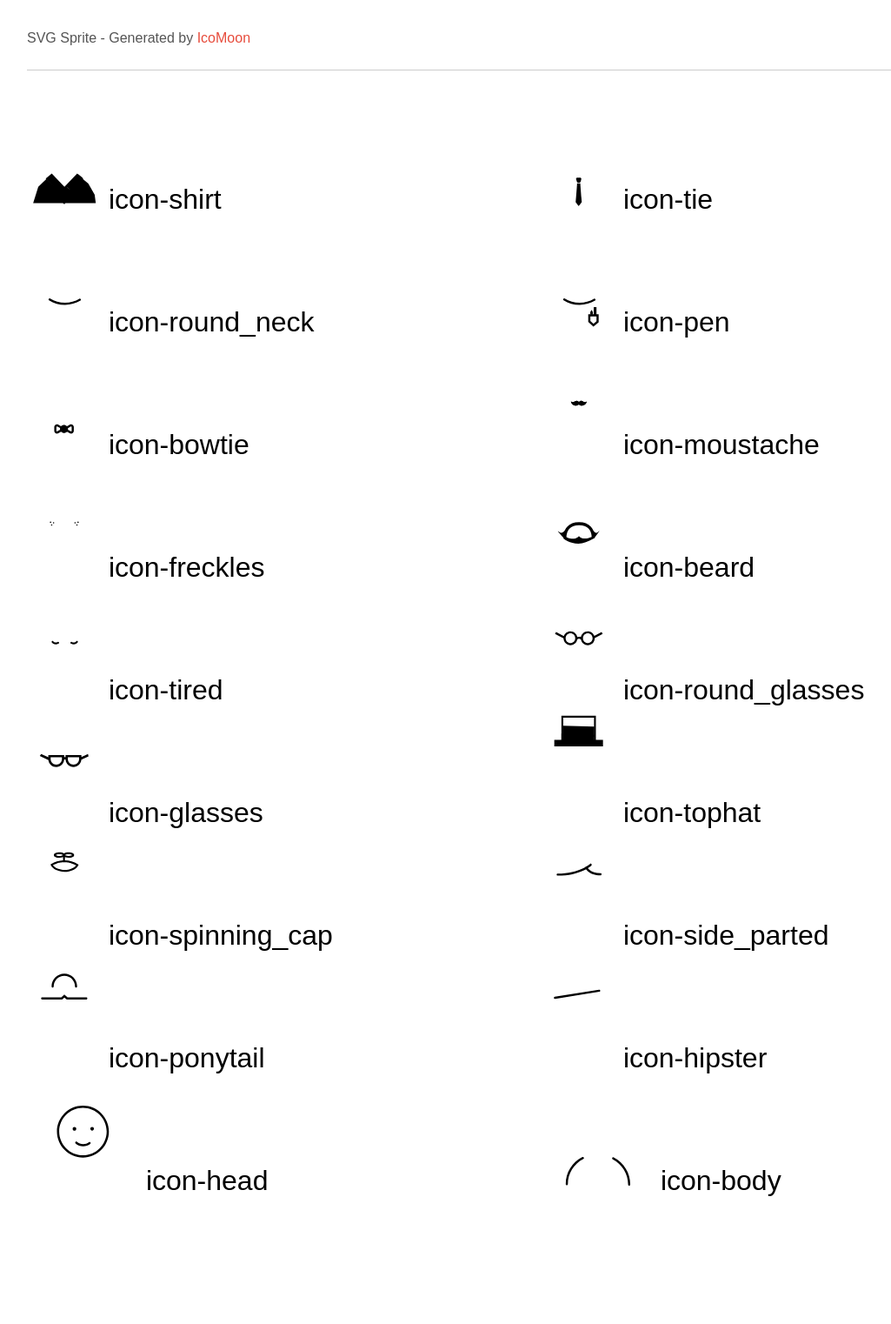
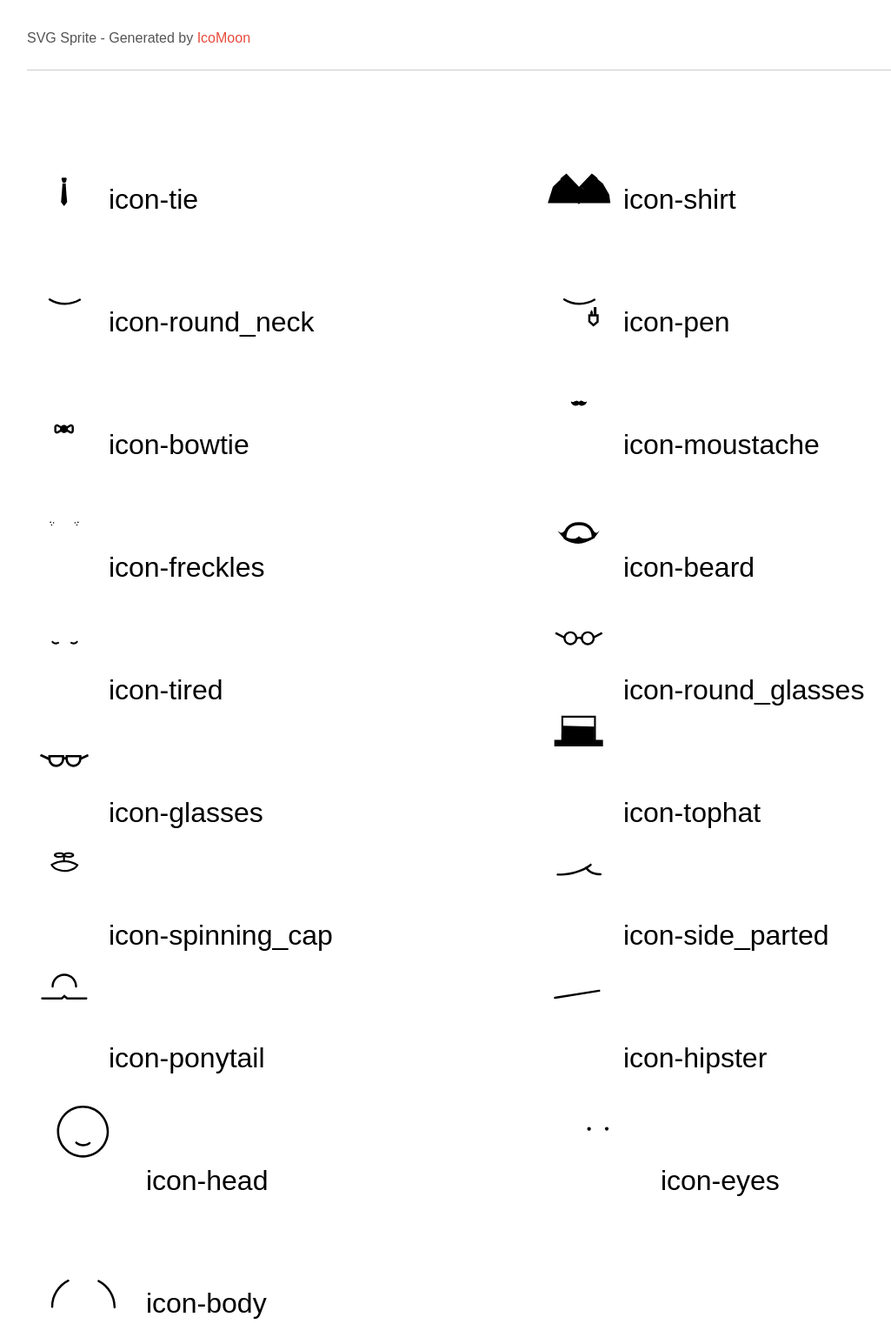
Before and after one commit to wearecircuit/wearecircuit.github.io, a Jekyll site: the page assets/images/paperdoll-new/sprites/sprites.html, which Jekyll copies as it is, in a window 1280 px wide. Shown: the whole page at 87% size, without its empty margins (1-1026 px from the left). Built offline with Jekyll 4.4.1, drawn with Linux system fonts in a browser that asks for light colours; Markdown is read by kramdown in place of the engine named in the settings; before the commit the page ends 1381 px from its top, so only the background shows below that.

Commit message:
new paper doll

```diff
--- a/assets/images/paperdoll-new/sprites/sprites.css
+++ b/assets/images/paperdoll-new/sprites/sprites.css
@@ -4,11 +4,11 @@
 	height: 128px;
 	fill: #000000;
 }
-.icon-shirt {
+.icon-tie {
 	fill: #000000;
 	width: 85px;
 }
-.icon-tie {
+.icon-shirt {
 	fill: #000000;
 	width: 85px;
 }
@@ -71,6 +71,9 @@
 .icon-head {
 	fill: #000000;
 }
+.icon-eyes {
+	fill: #000000;
+}
 .icon-body {
 	fill: #000000;
 }
--- a/assets/images/paperdoll-new/sprites/sprites.html
+++ b/assets/images/paperdoll-new/sprites/sprites.html
@@ -37,6 +37,10 @@
 <body>
 <svg display="none" version="1.1" xmlns="http://www.w3.org/2000/svg" xmlns:xlink="http://www.w3.org/1999/xlink" width="1600" height="272" viewBox="0 0 1600 272">
 <defs>
+<g id="icon-tie">
+	<path class="path1" d="M46.192 119.619c-0.069-0.66-0.322-3.728-0.423-4.795-0.1-1.067-1.148-14.537-1.148-15.362 0-0.826-0.648-0.647-0.648-0.647l-1.352 0.026-1.122-0.021c0 0-0.648-0.178-0.648 0.647 0 0.826-1.047 14.296-1.148 15.362-0.1 1.067-0.354 4.134-0.423 4.795-0.069 0.66-0.12 0.723 0.182 1.11s3.273 4.171 3.273 4.171v-0.005c0 0 2.971-3.784 3.273-4.171 0.304-0.386 0.253-0.45 0.184-1.109z" />
+	<path class="path2" d="M45.102 96.554c-0.494 1.045-0.608 1.359-1.359 1.359h-1.88c-0.751 0-1.005-0.446-1.359-1.359l-0.805-2.973c0-0.751 0.608-1.359 1.359-1.359h3.355c0.751 0 1.359 0.608 1.359 1.359l-0.67 2.973z" />
+</g>
 <g id="icon-shirt">
 	<path class="path1" d="M7.491 121.387h71.704l-1.305-9.572-7.31-12.879-6.875-5.656-13.827 12.965-4.273-3.045-3.087 2.262-2.743-2.262-4.492 3.045-12.912-12.618-9.352 9.137-5.876 18.622z" />
 	<path class="path2" d="M45.101 102.871l5.133 3.626 13.745-13.876-5.115-4.324z" />
@@ -45,10 +49,6 @@
 	<path class="path5" d="M49.342 108.888l-7.137-5.040 15.532-16.448 7.014 5.931-15.409 15.557zM45.932 103.476l3.13 2.21 12.079-12.195-3.214-2.718-11.995 12.703z" />
 	<path class="path6" d="M21.558 93.331l7.014-5.931 15.532 16.448-7.137 5.040-15.409-15.557zM28.383 90.773l-3.214 2.718 12.079 12.195 3.13-2.21-11.995-12.703z" />
 	<path class="path7" d="M42.878 122.537c-0.677 0-1.227-0.55-1.227-1.227v-15.776c0-0.677 0.549-1.227 1.227-1.227 0.677 0 1.227 0.55 1.227 1.227v15.776c0 0.676-0.549 1.227-1.227 1.227z" />
-</g>
-<g id="icon-tie">
-	<path class="path1" d="M46.192 119.619c-0.069-0.66-0.322-3.728-0.423-4.795-0.1-1.067-1.148-14.537-1.148-15.362 0-0.826-0.648-0.647-0.648-0.647l-1.352 0.026-1.122-0.021c0 0-0.648-0.178-0.648 0.647 0 0.826-1.047 14.296-1.148 15.362-0.1 1.067-0.354 4.134-0.423 4.795-0.069 0.66-0.12 0.723 0.182 1.11s3.273 4.171 3.273 4.171v-0.005c0 0 2.971-3.784 3.273-4.171 0.304-0.386 0.253-0.45 0.184-1.109z" />
-	<path class="path2" d="M45.102 96.554c-0.494 1.045-0.608 1.359-1.359 1.359h-1.88c-0.751 0-1.005-0.446-1.359-1.359l-0.805-2.973c0-0.751 0.608-1.359 1.359-1.359h3.355c0.751 0 1.359 0.608 1.359 1.359l-0.67 2.973z" />
 </g>
 <g id="icon-round_neck">
 	<path class="path1" d="M43.798 97.459c-6.672 0-13.204-1.865-18.392-5.25-0.567-0.37-0.727-1.131-0.356-1.698 0.369-0.567 1.132-0.728 1.697-0.356 4.794 3.129 10.849 4.85 17.051 4.85 6.016 0 11.707-1.546 16.456-4.472 0.576-0.352 1.332-0.175 1.688 0.401 0.355 0.577 0.176 1.332-0.401 1.689-5.137 3.165-11.273 4.837-17.743 4.837z" />
@@ -106,10 +106,12 @@
 	<path class="path1" d="M15.454 49.219c-0.592 0-1.114-0.43-1.21-1.034-0.107-0.669 0.349-1.298 1.018-1.405l50.827-8.12c0.682-0.108 1.299 0.35 1.405 1.018 0.107 0.669-0.349 1.298-1.018 1.405l-50.827 8.12c-0.065 0.011-0.13 0.016-0.195 0.016z" />
 </g>
 <g id="icon-head">
-	<path class="path1" d="M49.841 73.040c-1.921 1.452-4.214 2.219-6.629 2.219-2.645 0-5.202-0.951-7.2-2.68-0.504-0.434-1.262-0.38-1.695 0.123-0.434 0.502-0.379 1.261 0.123 1.695 2.434 2.106 5.551 3.265 8.772 3.265 2.942 0 5.736-0.934 8.079-2.703 0.53-0.4 0.635-1.153 0.235-1.683-0.401-0.53-1.155-0.636-1.684-0.236z" />
-	<path class="path2" d="M72.773 60.794c0-16.474-13.403-29.877-29.877-29.877s-29.877 13.403-29.877 29.877 13.403 29.877 29.877 29.877 29.877-13.404 29.877-29.877zM70.212 60.794c0 15.062-12.254 27.316-27.316 27.316s-27.317-12.254-27.317-27.316 12.254-27.316 27.316-27.316 27.317 12.254 27.317 27.316z" />
-	<path class="path3" d="M35.238 57.639c0 1.158-0.939 2.097-2.097 2.097-1.158 0-2.097-0.939-2.097-2.097 0-1.158 0.939-2.097 2.097-2.097 1.158 0 2.097 0.939 2.097 2.097z" />
-	<path class="path4" d="M55.575 57.601c0 1.158-0.939 2.097-2.097 2.097-1.158 0-2.097-0.939-2.097-2.097 0-1.158 0.939-2.097 2.097-2.097 1.158 0 2.097 0.939 2.097 2.097z" />
+	<path class="path1" d="M49.841 73.041c-1.922 1.451-4.214 2.218-6.629 2.218-2.645 0-5.202-0.951-7.2-2.68-0.504-0.434-1.262-0.38-1.695 0.123-0.434 0.502-0.379 1.261 0.123 1.695 2.434 2.106 5.551 3.266 8.772 3.266 2.942 0 5.734-0.936 8.079-2.704 0.529-0.4 0.635-1.153 0.235-1.683-0.401-0.531-1.155-0.635-1.684-0.235z" />
+	<path class="path2" d="M72.772 60.792c0-16.474-13.403-29.876-29.876-29.876s-29.877 13.404-29.877 29.876c0 16.474 13.403 29.878 29.877 29.878 16.474 0 29.876-13.404 29.876-29.878zM70.212 60.792c0 15.063-12.254 27.317-27.316 27.317-15.062 0-27.316-12.254-27.316-27.317 0-15.062 12.254-27.316 27.316-27.316 15.061 0 27.316 12.255 27.316 27.316z" />
+</g>
+<g id="icon-eyes">
+	<path class="path1" d="M35.239 57.639c0 1.159-0.939 2.098-2.098 2.098s-2.098-0.939-2.098-2.098c0-1.159 0.939-2.098 2.098-2.098 1.159 0 2.098 0.939 2.098 2.098z" />
+	<path class="path2" d="M55.575 57.601c0 1.159-0.939 2.098-2.098 2.098s-2.098-0.939-2.098-2.098c0-1.159 0.939-2.098 2.098-2.098 1.159 0 2.098 0.939 2.098 2.098z" />
 </g>
 <g id="icon-body">
 	<path class="path1" d="M25.498 90.088c-11.827 6.004-19.175 17.968-19.175 31.222 0 0.677 0.55 1.227 1.227 1.227s1.227-0.549 1.227-1.227c0-12.326 6.832-23.452 17.831-29.035 0.604-0.307 0.845-1.044 0.539-1.649-0.306-0.604-1.043-0.844-1.648-0.539z" />
@@ -120,11 +122,11 @@
 	<p>SVG Sprite - Generated by <a href="http://icomoon.io/app">IcoMoon</a></p>
 </header>
 <div class="cell">
+	<svg class="icon icon-tie" viewBox="0 0 85 128"><use xlink:href="#icon-tie"></use></svg>
+icon-tie</div>
+<div class="cell">
 	<svg class="icon icon-shirt" viewBox="0 0 85 128"><use xlink:href="#icon-shirt"></use></svg>
 icon-shirt</div>
-<div class="cell">
-	<svg class="icon icon-tie" viewBox="0 0 85 128"><use xlink:href="#icon-tie"></use></svg>
-icon-tie</div>
 <div class="cell">
 	<svg class="icon icon-round_neck" viewBox="0 0 85 128"><use xlink:href="#icon-round_neck"></use></svg>
 icon-round_neck</div>
@@ -171,6 +173,9 @@ icon-hipster</div>
 	<svg class="icon icon-head" viewBox="0 0 85 128"><use xlink:href="#icon-head"></use></svg>
 icon-head</div>
 <div class="cell">
+	<svg class="icon icon-eyes" viewBox="0 0 85 128"><use xlink:href="#icon-eyes"></use></svg>
+icon-eyes</div>
+<div class="cell">
 	<svg class="icon icon-body" viewBox="0 0 85 128"><use xlink:href="#icon-body"></use></svg>
 icon-body</div>
 
```
Also changed, not shown: assets/images/paperdoll-new/PNG/eyes.png (added), assets/images/paperdoll-new/PNG/head.png, assets/images/paperdoll-new/SVG/eyes.svg (added), assets/images/paperdoll-new/SVG/head.svg, assets/images/paperdoll-new/sprites/sprites.png, assets/images/paperdoll-new/sprites/sprites.svg.
